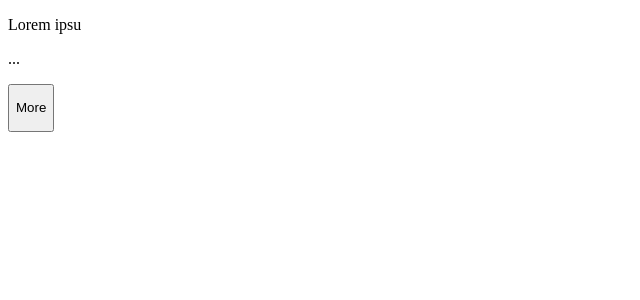
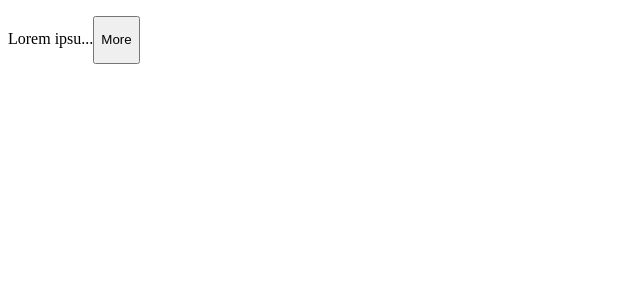
Before and after one commit to devdhark/React_App, a React (Vite) app in the folder react-app/: page / in a window 1280 px wide. Shown: the top 300 px of the page, without its empty margins (0-640 px from the left). Built offline with nearby package versions, Linux system fonts and the light colour scheme.

Commit message:
fix some issues

```diff
--- a/react-app/src/components/Expandable/Expandable.tsx
+++ b/react-app/src/components/Expandable/Expandable.tsx
@@ -14,10 +14,19 @@ const Expandable = ({ children, MaxChars }: Props) => {
   };
 
   const expandableText = () => {
+    let text;
     if (!more) {
-      return <p>{children.slice(0, MaxChars)}</p>;
+      text = children.substring(0, MaxChars) + "...";
+    } else {
+      text = children;
     }
-    return children;
+
+    return (
+      <p>
+        {text}
+        <button onClick={handleMoreClick}>{moreLessText()}</button>
+      </p>
+    );
   };
 
   const moreLessText = () => {
@@ -27,13 +36,7 @@ const Expandable = ({ children, MaxChars }: Props) => {
     return <p>Less</p>;
   };
 
-  return (
-    <>
-      {expandableText()}
-      <p>...</p>
-      <button onClick={handleMoreClick}>{moreLessText()}</button>
-    </>
-  );
+  return <p>{expandableText()}</p>;
 };
 
 export default Expandable;
```
